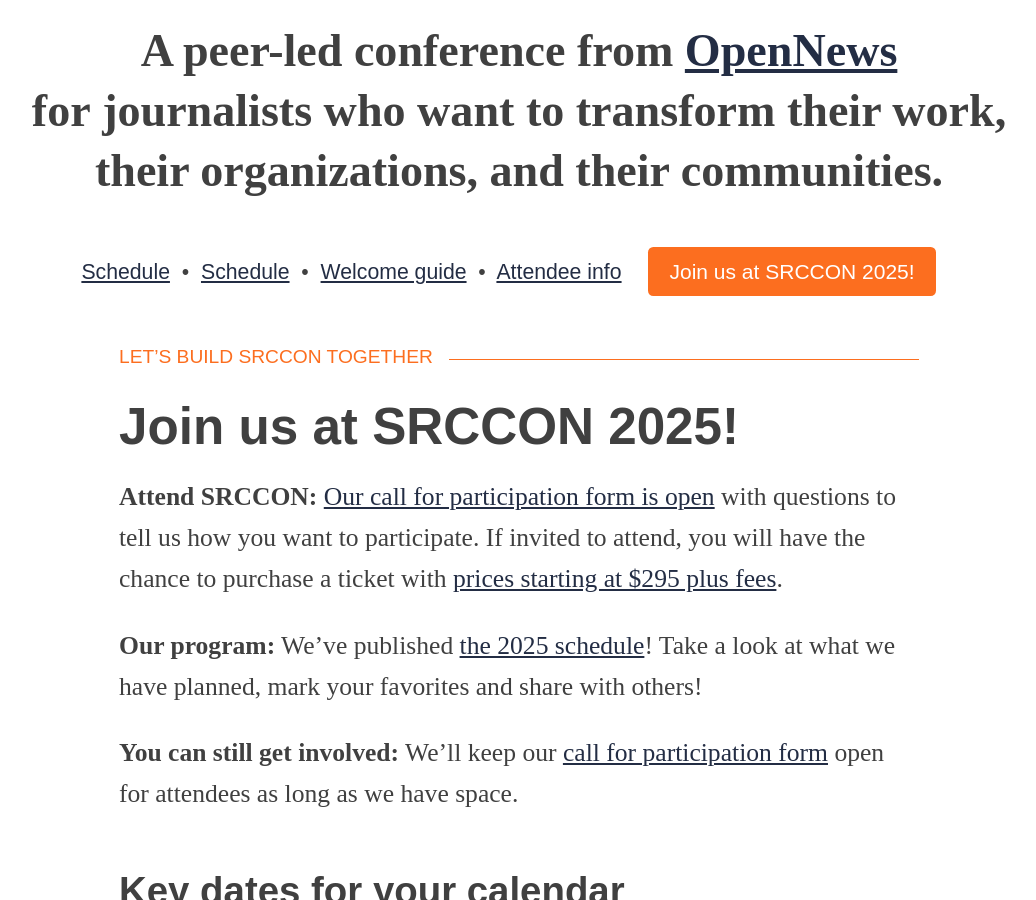
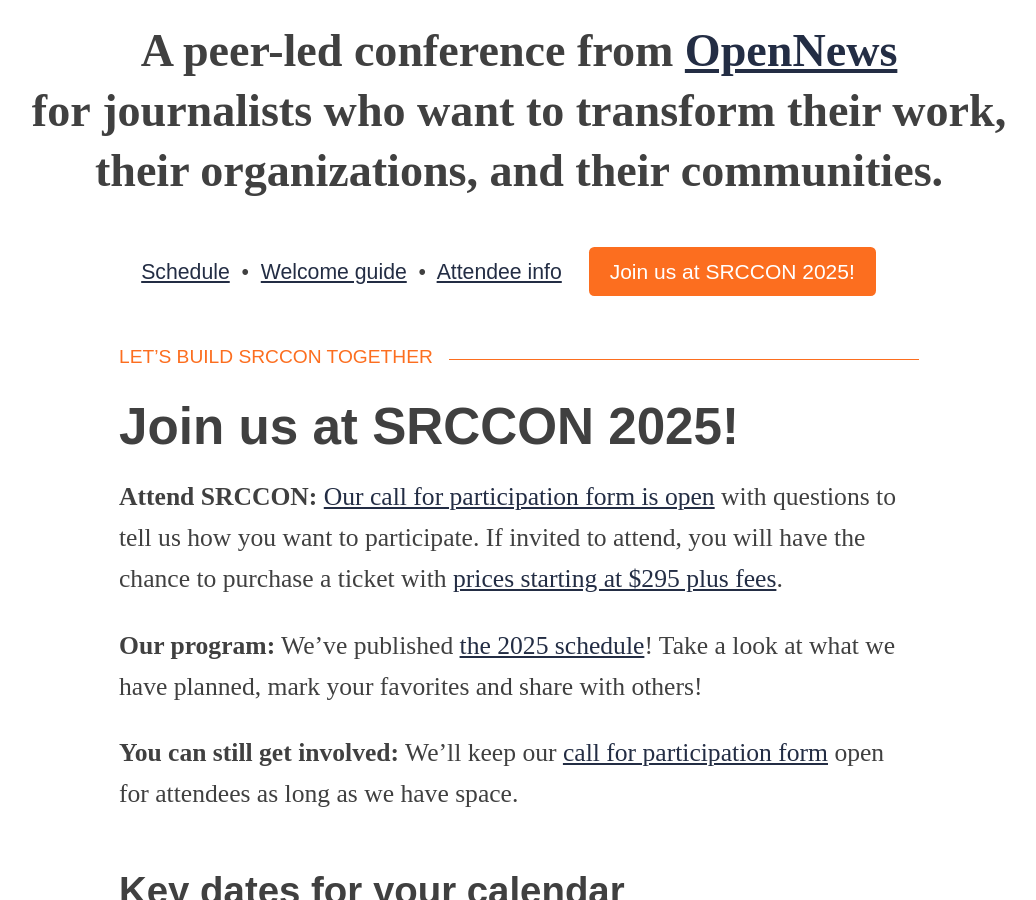
Before and after one commit to OpenNews/srccon-2025, a Jekyll site: the page built from homepage.md, in a window 1280 px wide and 900 px high, scrolled down 511 px. Shown: the whole window, without its empty margins (121-1157 px from the left). Built offline with Jekyll 4.4.1, drawn with Linux system fonts in a browser that asks for light colours; some web fonts are replaced; our own code applies the rules of GitHub Pages for plain Markdown files.

Commit message:
fix nav to remove 'schedule' link

```diff
--- a/_layouts/simple_layout.html
+++ b/_layouts/simple_layout.html
@@ -48,7 +48,7 @@
             </div>
             {% if page.section == 'homepage' %}<p class="big-type">A peer-led conference from <a href="https://opennews.org">OpenNews</a> for&nbsp;journalists who want to transform their work, their organizations, and their communities.</p>{% endif %}
             <div class="sub-nav">
-                <a href="/schedule/">Schedule</a> &nbsp;&bull;&nbsp; <a href="/schedule/">Schedule</a> &nbsp;&bull;&nbsp; <a href="/welcome/">Welcome guide</a> &nbsp;&bull;&nbsp; <a href="/attendees/">Attendee info</a>
+                <a href="/schedule/">Schedule</a> &nbsp;&bull;&nbsp; <a href="/welcome/">Welcome guide</a> &nbsp;&bull;&nbsp; <a href="/attendees/">Attendee info</a>
                 {% if page.cta_button_text %}
                 <a href="{{ page.cta_button_link }}" class="button">{{ page.cta_button_text }}</a>
                 {% else %}
```
